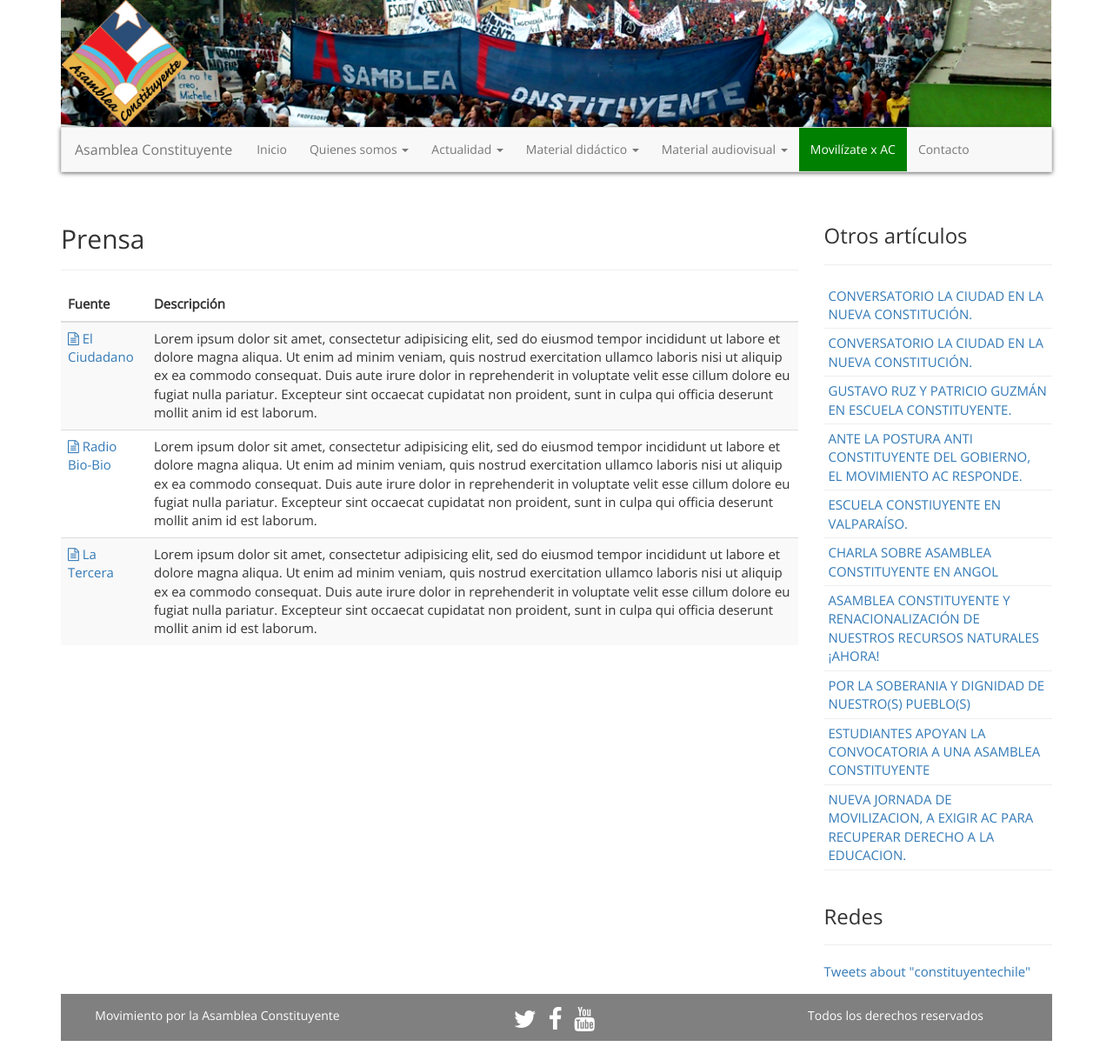
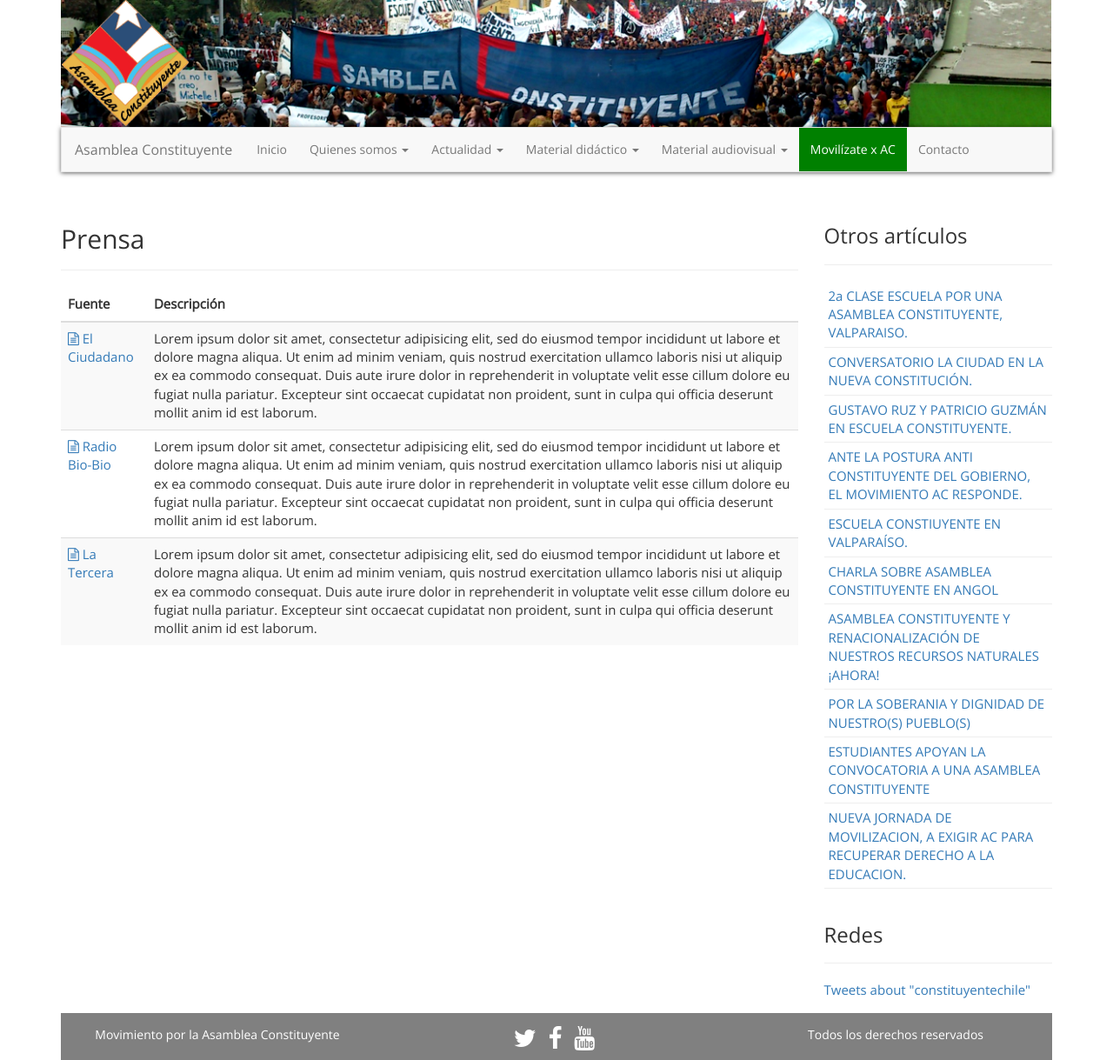
Before and after one commit to movac/movac.github.io, a Jekyll site: the page built from _posts/2014-07-10-prensa.md, in a window 1280 px wide. Shown: the whole page at 87% size. Built offline with Jekyll 4.4.1, drawn with Linux system fonts in a browser that asks for light colours; nearby versions of some CDN libraries; Markdown is read by kramdown in place of the engine named in the settings; comment, search, counter and statistics services are not loaded; before the commit the page ends 1197 px from its top, so only the background shows below that.

Commit message:
Update 2015-08-05-escuela-asamblea-constituyente-matias-sagredo-valparaiso.md

```diff
--- a/_posts/2015-08-05-escuela-asamblea-constituyente-matias-sagredo-valparaiso.md
+++ b/_posts/2015-08-05-escuela-asamblea-constituyente-matias-sagredo-valparaiso.md
@@ -1,7 +1,7 @@
 ---
 permalink: /noticias/escuela-asamblea-constituyente-matias-sagredo-valparaiso.html
 layout: article_entry
-title: CONVERSATORIO LA CIUDAD EN LA NUEVA CONSTITUCIÓN.
+title: 2a CLASE ESCUELA POR UNA ASAMBLEA CONSTITUYENTE, VALPARAISO.
 author: AC Chile
 categories:
   - noticias
```
